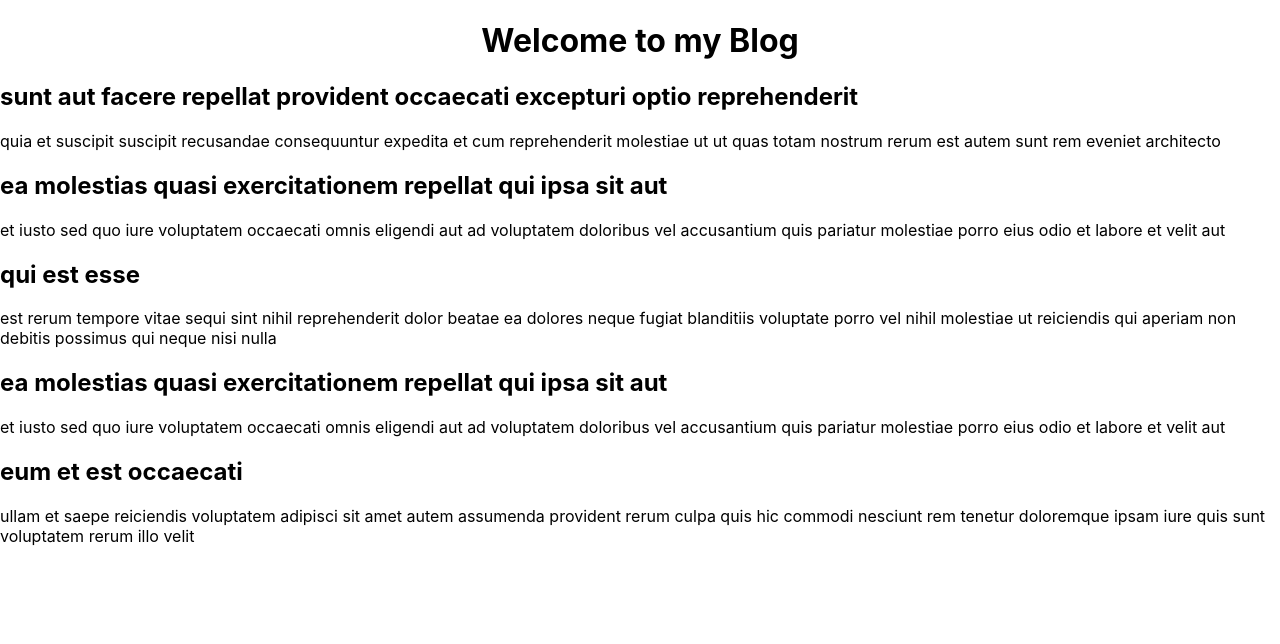
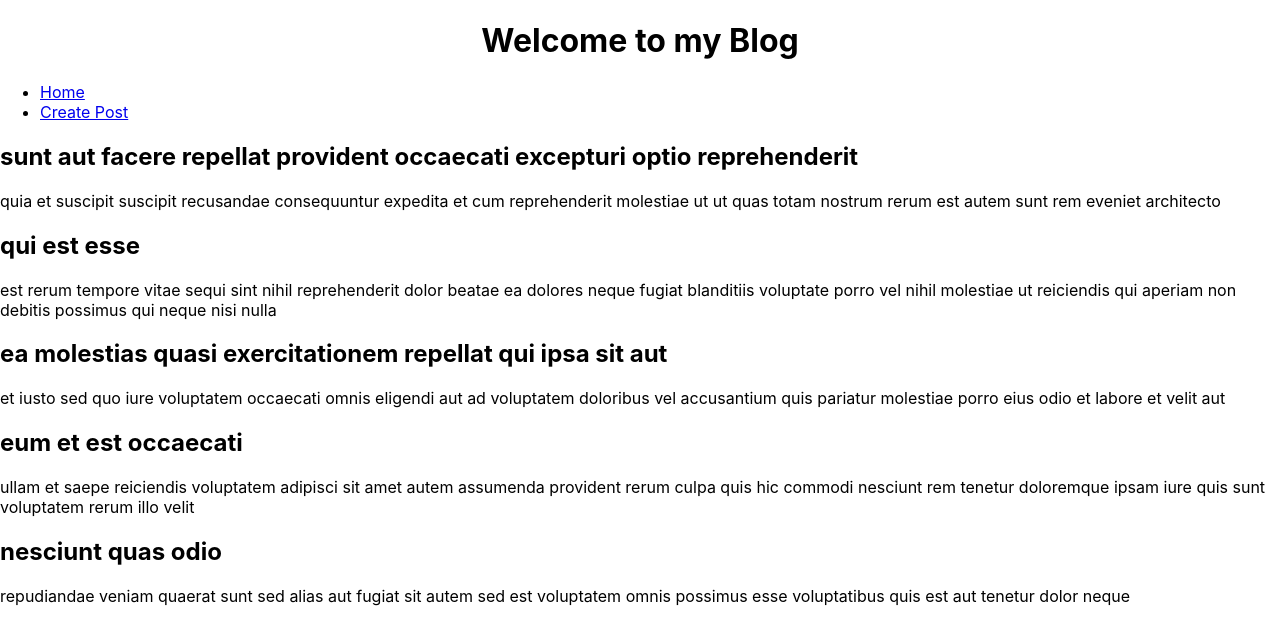
Before and after one commit to MEHMET0665/BlogPost-React, a React (Create React App) app in the folder Desktop/cemil hoca ders/my-block/: page / in a window 1280 px wide. Shown: the top 644 px of the page. Built offline with nearby package versions, Linux system fonts and the light colour scheme.

Commit message:
create class

```diff
--- a/Desktop/cemil hoca ders/my-block/src/App.js
+++ b/Desktop/cemil hoca ders/my-block/src/App.js
@@ -1,27 +1,85 @@
 import './App.css';
+import React from "react";
+import {
+  BrowserRouter as Router,
+  Switch,
+  Route,
+  Link
+} from "react-router-dom";
 import Posts from "./components/Posts.js";
+import CreatePost  from "./components/CreatePost";
 
-const posts=[
-  {
-    title: "sunt aut facere repellat provident occaecati excepturi optio reprehenderit",
-body: "quia et suscipit\nsuscipit recusandae consequuntur expedita et cum\nreprehenderit molestiae ut ut quas totam\nnostrum rerum est autem sunt rem eveniet architecto",},
-  {title: "ea molestias quasi exercitationem repellat qui ipsa sit aut",
-  body: "et iusto sed quo iure\nvoluptatem occaecati omnis eligendi aut ad\nvoluptatem doloribus vel accusantium quis pariatur\nmolestiae porro eius odio et labore et velit aut"},
-  {title: "qui est esse",
-  body: "est rerum tempore vitae\nsequi sint nihil reprehenderit dolor beatae ea dolores neque\nfugiat blanditiis voluptate porro vel nihil molestiae ut reiciendis\nqui aperiam non debitis possimus qui neque nisi nulla"},
-  {title: "ea molestias quasi exercitationem repellat qui ipsa sit aut",
-  body: "et iusto sed quo iure\nvoluptatem occaecati omnis eligendi aut ad\nvoluptatem doloribus vel accusantium quis pariatur\nmolestiae porro eius odio et labore et velit aut"},
-  {title: "eum et est occaecati",
-  body: "ullam et saepe reiciendis voluptatem adipisci\nsit amet autem assumenda provident rerum culpa\nquis hic commodi nesciunt rem tenetur doloremque ipsam iure\nquis sunt voluptatem rerum illo velit"}
- ]
 
-function App() {
+
+class App extends React.Component{
+  constructor(props){
+    super(props);
+    this.state={
+      posts: [
+        {
+          title: 'sunt aut facere repellat provident occaecati excepturi optio reprehenderit',
+          body: 'quia et suscipit suscipit recusandae consequuntur expedita et cum reprehenderit molestiae ut ut quas totam nostrum rerum est autem sunt rem eveniet architecto'
+        },
+        {
+          title: 'qui est esse',
+          body: 'est rerum tempore vitae sequi sint nihil reprehenderit dolor beatae ea dolores neque fugiat blanditiis voluptate porro vel nihil molestiae ut reiciendis qui aperiam non debitis possimus qui neque nisi nulla'
+        },
+        {
+          title: 'ea molestias quasi exercitationem repellat qui ipsa sit aut',
+          body: 'et iusto sed quo iure voluptatem occaecati omnis eligendi aut ad voluptatem doloribus vel accusantium quis pariatur molestiae porro eius odio et labore et velit aut'
+        },
+        {
+          title: 'eum et est occaecati',
+          body: 'ullam et saepe reiciendis voluptatem adipisci sit amet autem assumenda provident rerum culpa quis hic commodi nesciunt rem tenetur doloremque ipsam iure quis sunt voluptatem rerum illo velit'
+        },
+        {
+          title: 'nesciunt quas odio',
+          body: 'repudiandae veniam quaerat sunt sed alias aut fugiat sit autem sed est voluptatem omnis possimus esse voluptatibus quis est aut tenetur dolor neque'
+        },
+
+      ],
+      title:'',
+      body:""
+    }
+    this.setfields=this.setfields.bind(this)
+  }
+  //store input value in this state
+  setfields(key, value){
+this.setState({
+  [key]:value
+})
+  }
+  render(){
   return (
     <div>
       <h1 className="text-center">Welcome to my Blog</h1>
-     <Posts Posts={posts}/>
-      </div>
+
+      <Router>
+        <div>
+          <nav>
+            <ul>
+              <li>
+                <Link to="/">Home</Link>
+              </li>
+              <li>
+                <Link to="/create-post" setfields={this.setfields}>Create Post</Link>
+              </li>
+            </ul>
+          </nav>
+          {/* A <Switch> looks through its children <Route>s and
+              renders the first one that matches the current URL. */}
+          <Switch>
+            <Route exact path="/">
+              <Posts blogPosts={this.state.posts}/>
+            </Route>
+            <Route exact path="/create-post">
+              <CreatePost/>
+            </Route>
+          </Switch>
+        </div>
+      </Router>
+    </div>
   );
-}
+}}
 
 export default App;
--- /dev/null
+++ b/Desktop/cemil hoca ders/my-block/src/components/CreatePost.js
@@ -0,0 +1,14 @@
+function CreatePost(){
+  return (<form >
+     <h2>Create a Post</h2>
+     <label htmlFor="">Title</label><br/>
+     <input type="text"/>
+     <br/><br/>
+     <label htmlFor="">Body</label><br/>
+     <textarea name="" id="" cols="30" rows="10"></textarea>
+     <br/><br/>
+     <button>Create</button>
+     </form>
+     )
+}
+export default CreatePost;
--- a/Desktop/cemil hoca ders/my-block/src/components/Posts.js
+++ b/Desktop/cemil hoca ders/my-block/src/components/Posts.js
@@ -1,7 +1,7 @@
 function Posts(props){
   return( <div>
  <section>
-        {props.Posts.map((globe)=>{
+        {props.blogPosts.map((globe)=>{
          return( <article>
 <h2>{globe.title}</h2>
 <p>{globe.body}</p>
```
